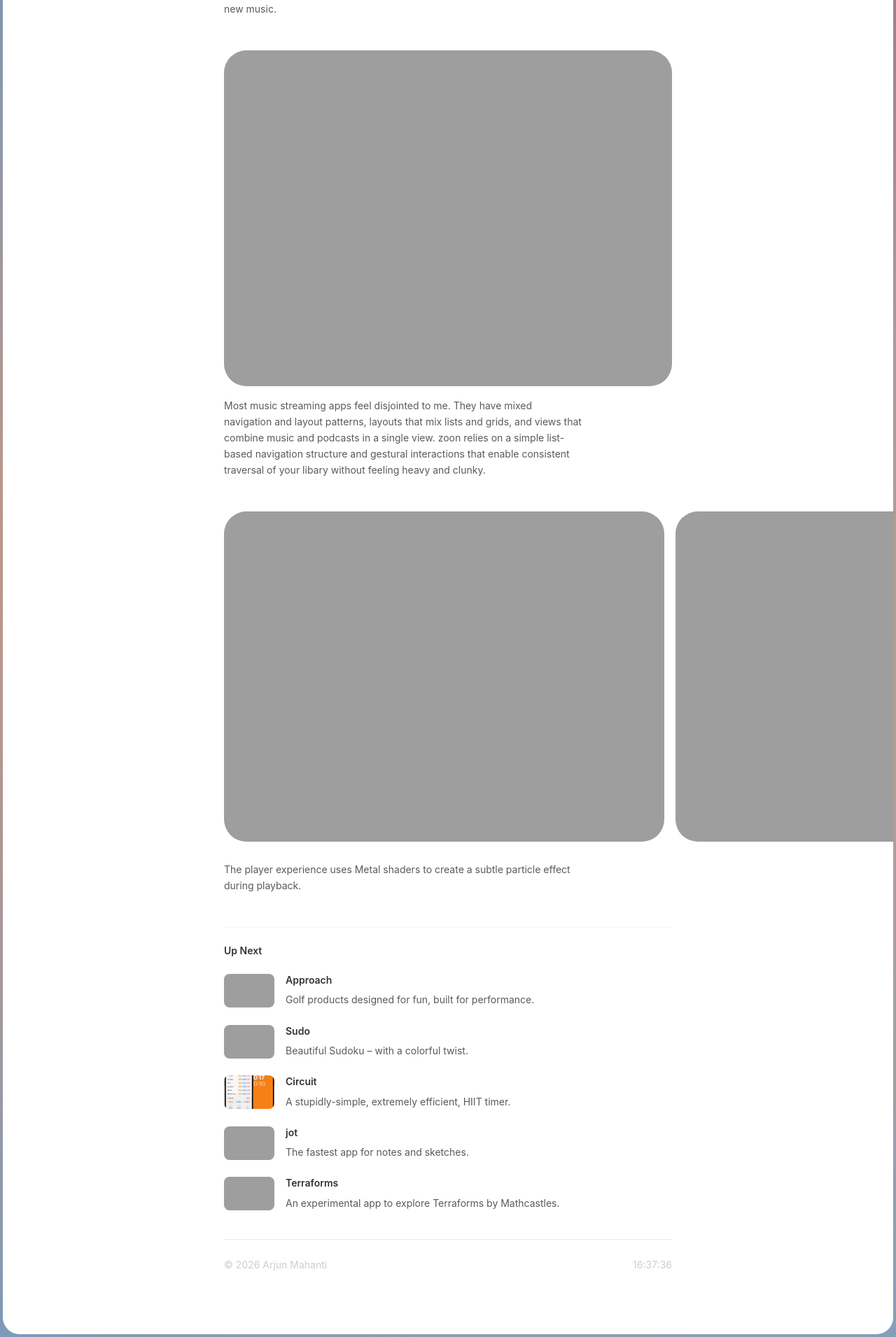
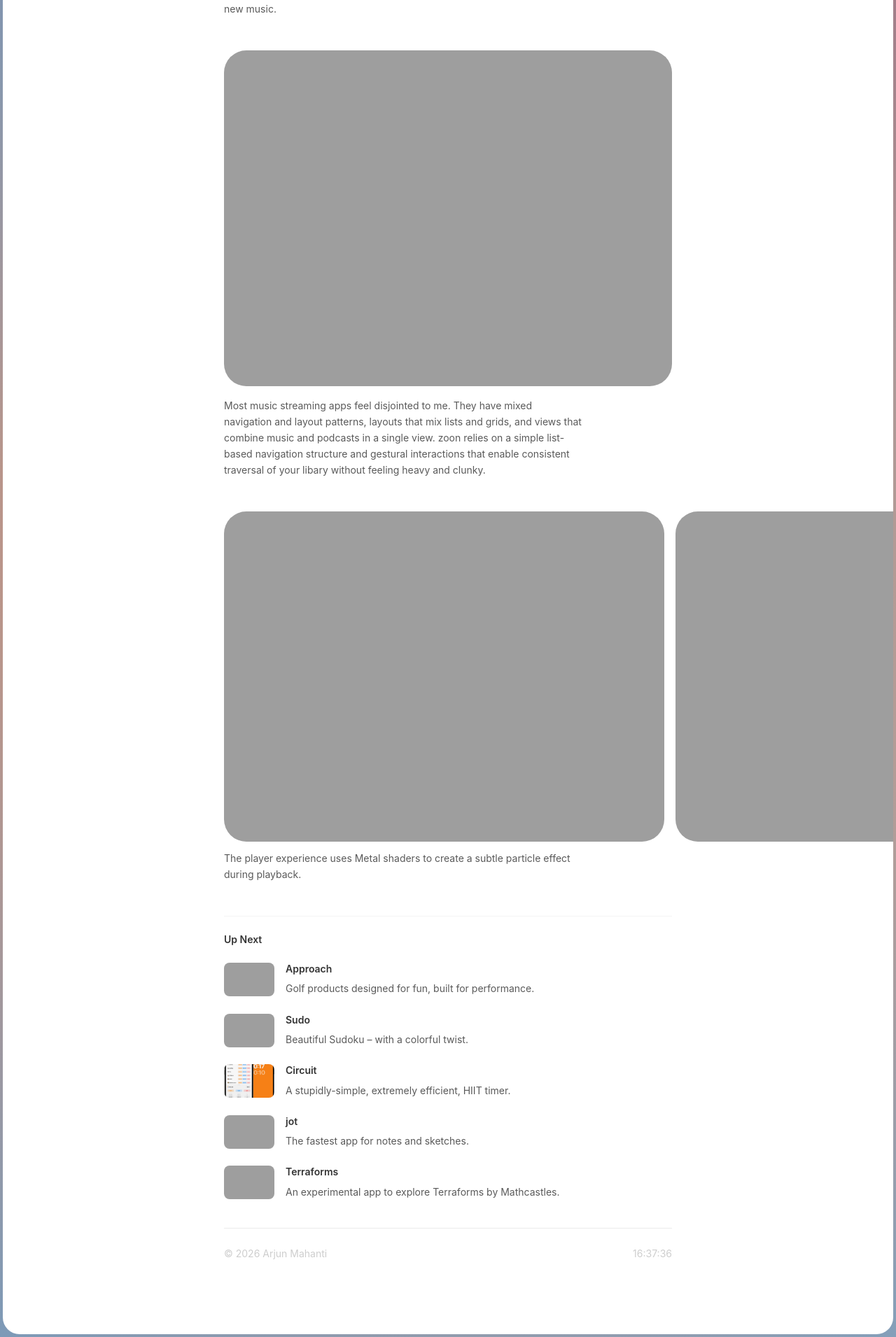
Before and after one commit to mahanti/mahanti.co, a Jekyll site: the page built from products/zoon/index.html, in a window 1280 px wide. Shown: the part 1845-3756 px from the top of the page at 70% size. Built offline with Jekyll 4.4.1, drawn with Linux system fonts in a browser that asks for light colours; some web fonts are replaced; grey boxes are pictures that could not be loaded.

Commit message:
Refactor carousel styles for better responsiveness
Co-authored-by: arjun.mahanti <arjun.mahanti@gmail.com>

```diff
--- a/assets/css/styles.css
+++ b/assets/css/styles.css
@@ -442,7 +442,7 @@ a:has(.title):has(.subtitle) .subtitle {
 
 .carousel-slide {
   scroll-snap-align: start;
-  flex-shrink: 0;
+  flex: 0 0 auto;
   min-width: 0;
 }
 
@@ -452,9 +452,13 @@ img {
 
 .carousel-slide img {
   height: 472px;
-  object-fit: contain;
+  width: auto;
+  max-width: calc(100vw - var(--offset-left) - var(--offset-right));
+  object-fit: cover;
+  object-position: center;
   border-radius: 32px;
   display: block;
+  margin-bottom: 0;
   pointer-events: auto;
   user-select: none;
   -webkit-user-drag: none;
@@ -846,19 +850,18 @@ footer {
     padding-right: 24px;
   }
 
-  .carousel-slide {
-    flex: 0 0 300px;
-  }
-
   .carousel-slide img {
-    width: 300px;
-    height: 300px;
-    object-fit: contain;
+    height: min(320px, calc(100vw - 48px));
+    width: auto;
+    max-width: calc(100vw - 48px);
+    object-fit: cover;
+    object-position: center;
     border-radius: 20px;
+    margin-bottom: 0;
   }
 
   .carousel-slide .caption {
-    max-width: 300px;
+    max-width: calc(100vw - 48px);
   }
 
   nav {
```
